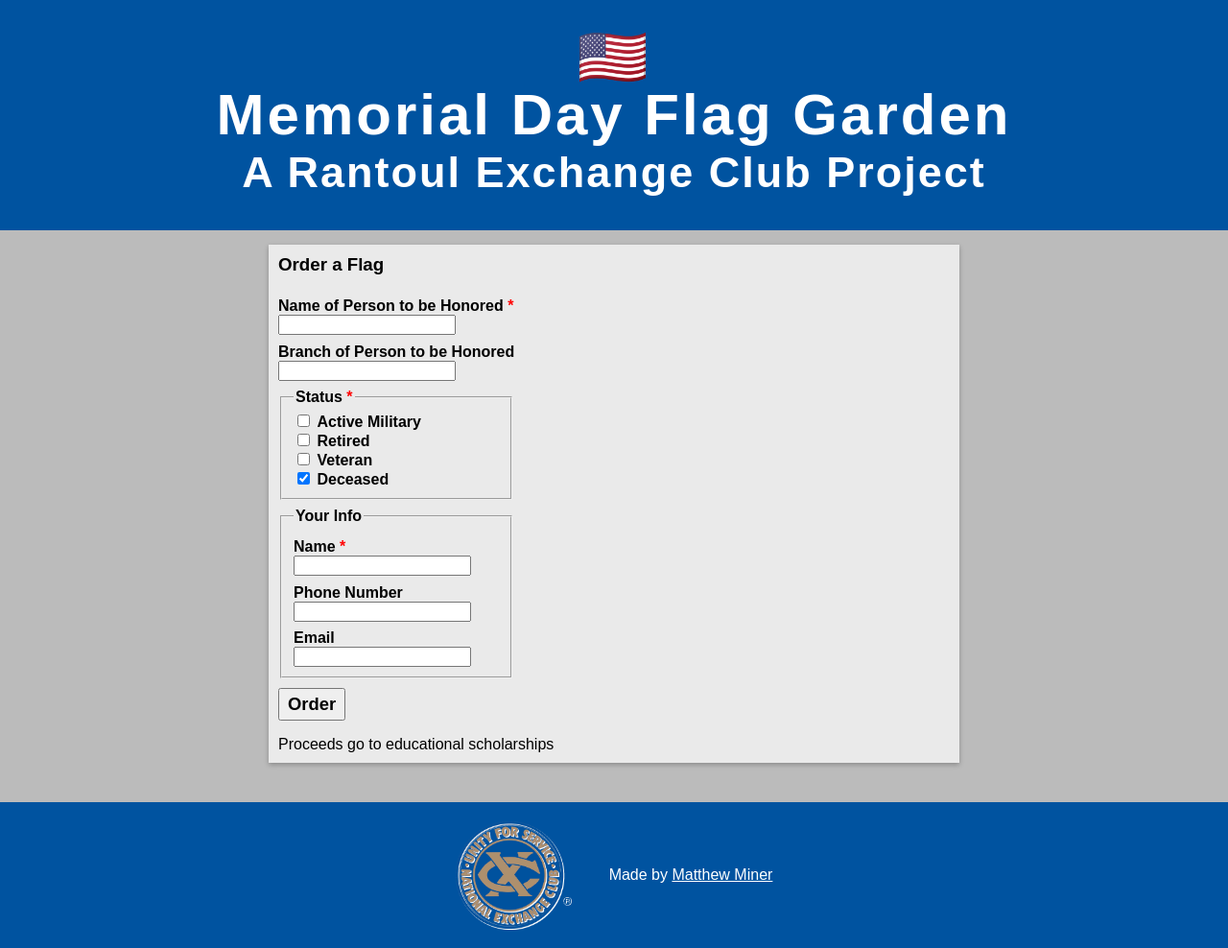
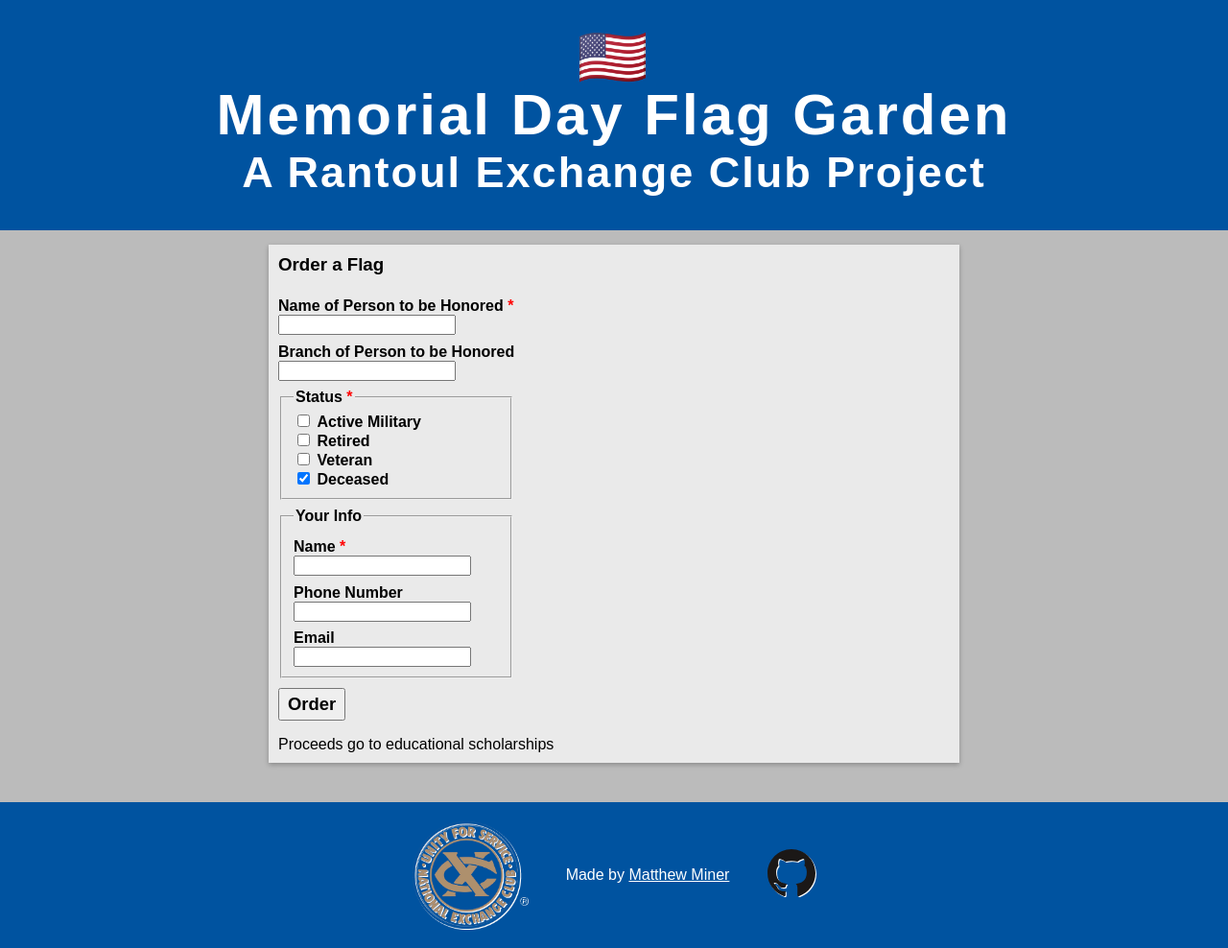
Before and after one commit to mminer237/rantoul-exchange-club-flag-garden, a Jekyll site: the page built from index.html, in a window 1280 px wide. Shown: the whole page at 96% size. Built offline with Jekyll 4.4.1, drawn with Linux system fonts in a browser that asks for light colours.

Commit message:
Add GitHub link

```diff
--- a/_includes/footer.html
+++ b/_includes/footer.html
@@ -1,4 +1,5 @@
 <footer>
 	<img src="/assets/emblem.png" alt="Exchange Club Emblem">
 	{% if site.author %}<div>Made by <a href="{{ site.author.site }}">{{ site.author.name }}</a></div>{% endif %}
+	<a href="https://github.com/mminer237/rantoul-exchange-club-flag-garden"><img src="/assets/GitHub-Mark.svg" alt="GitHub Logo" title="View Source Code on GitHub" width="50px"></a>
 </footer>
```
Also changed, not shown: assets/GitHub-Mark.svg (added).
